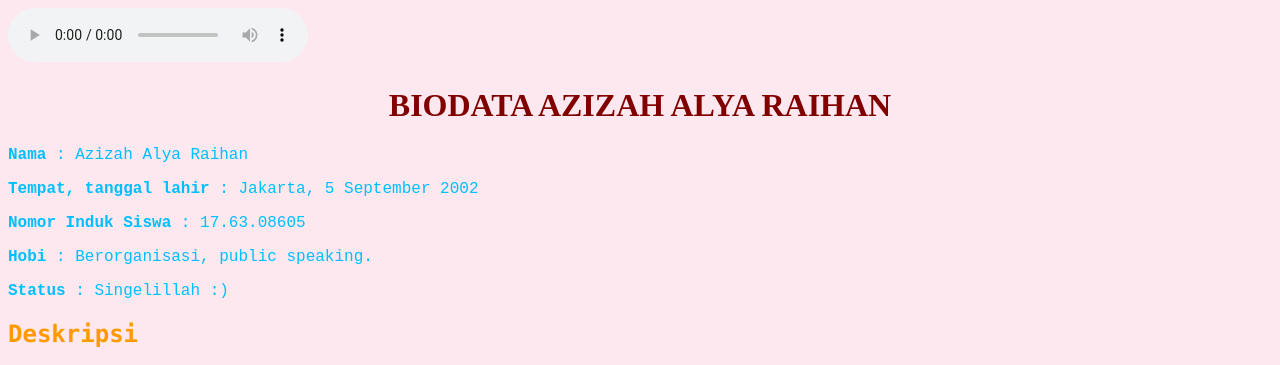
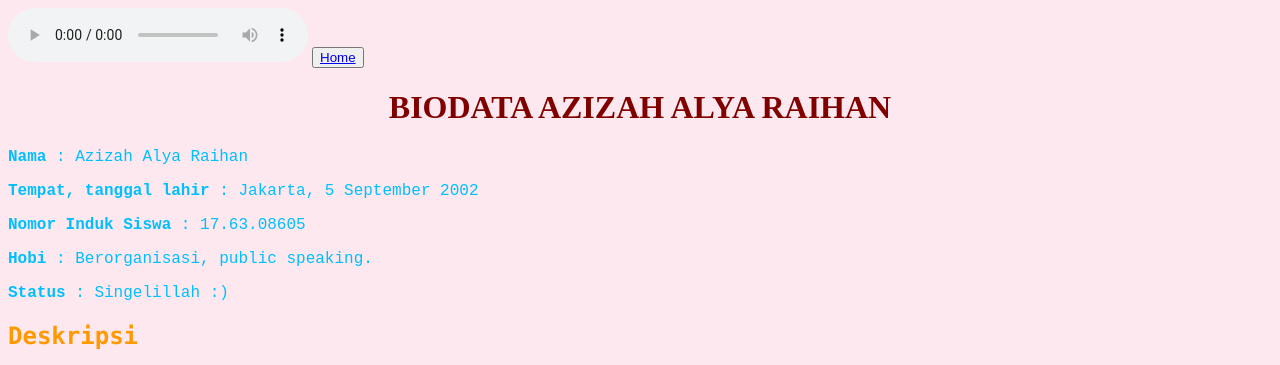
Before and after one commit to Gragesanu/azizahalya.github.io, a plain HTML site: page index.html in a window 1280 px wide. Shown: the top 365 px of the page. Drawn offline with Linux system fonts and the light colour scheme.

Commit message:
Update index.html

```diff
--- a/index.html
+++ b/index.html
@@ -8,6 +8,7 @@
 </head>
 <body>
 	 <audio src="01 Indah Pada Waktunya (feat Aisyah Aziz).mp3"autoplay controls></audio>
+	<button type="button" class="btn-primary"><a href="home_bootstrasp.html">Home</a></button>
 
 	<h1><strong>BIODATA AZIZAH ALYA RAIHAN</strong></h1>
 	<p><strong>Nama</strong>	: Azizah Alya Raihan</p>
```
